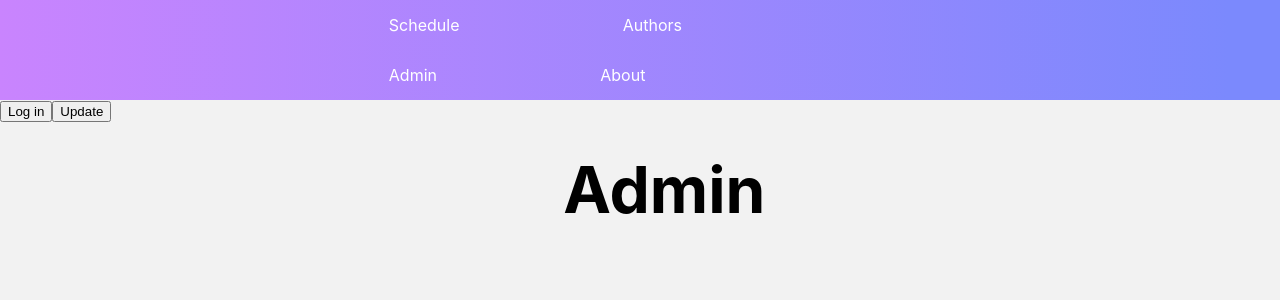
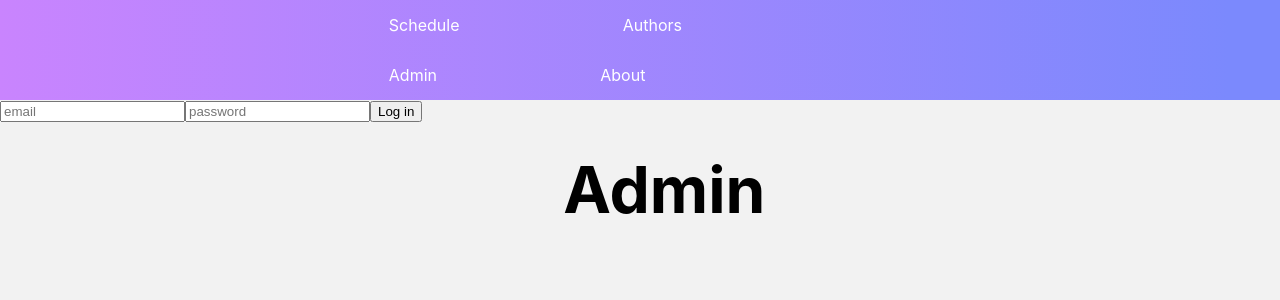
Before and after one commit to TheMGRF/CHI2018, a React (Create React App) app in the folder part2/: page /admin in a window 1280 px wide. Shown: the top 300 px of the page. Built offline with nearby package versions, Linux system fonts and the light colour scheme.

Commit message:
Well it was working then I added this crap and it broke

```diff
--- /dev/null
+++ b/part2/src/authentication/Login.js
@@ -0,0 +1,24 @@
+import React from 'react';
+
+export default class Login extends React.Component {
+
+    render() {
+        return (
+            <div>
+                <input
+                    type='text'
+                    placeholder='email'
+                    value={this.props.email}
+                    onChange={this.props.handleEmail}
+                />
+                <input
+                    type='password'
+                    placeholder='password'
+                    value={this.props.password}
+                    onChange={this.props.handlePassword}
+                />
+                <button onClick={this.props.handleLoginClick}>Log in</button>
+            </div>
+        );
+    }
+}
--- /dev/null
+++ b/part2/src/authentication/Update.js
@@ -0,0 +1,10 @@
+import React from 'react';
+
+export default class Update extends React.Component {
+
+    render() {
+        return <div>
+            <button onClick={this.props.handleUpdateClick}>Update</button>
+        </div>
+    }
+}
--- a/part2/src/pages/Admin.js
+++ b/part2/src/pages/Admin.js
@@ -1,18 +1,26 @@
 import React from 'react';
+import Login from "../authentication/Login";
+import Update from "../authentication/Update";
 
 export default class Admin extends React.Component {
 
-    state = {"email": "john@example.com", "password": "johnpassword"}
+    constructor(props) {
+        super(props);
+        this.state = {"authenticated": false, "email": "", "password": ""}
 
-    postData = (url, myJSON) => {
+        this.handleEmail = this.handleEmail.bind(this);
+        this.handlePassword = this.handlePassword.bind(this);
+    }
+
+    postData = (url, json, callback) => {
         fetch(url, {
             method: 'POST',
             headers: new Headers(),
-            body: JSON.stringify(myJSON)
+            body: JSON.stringify(json)
         })
             .then((response) => response.json())
             .then((data) => {
-                console.log(data)
+                callback(data)
             })
             .catch((err) => {
                     console.log("something went wrong ", err)
@@ -23,28 +31,77 @@ export default class Admin extends React.Component {
     handleLoginClick = () => {
         const url = "http://localhost/part1/api/login"
         let json = {"email": this.state.email, "password": this.state.password};
-        this.postData(url, json);
+        this.postData(url, json, this.loginCallback);
     }
 
     handleUpdateClick = () => {
         const url = "http://localhost/part1/api/update"
-        let json = {
-            "token": "eyJ0eXAiOiJKV1QiLCJhbGciOiJIUzI1NiJ9.eyJlbWFpbCI6ImpvaG5AZXhhbXBsZS5jb20iLCJ1c2VybmFtZSI6IkpvaG4iLCJpYXQiOjE2MDk3MTk2ODgsImV4cCI6MTYwOTcyMzI4OH0.SShCLwpEqNOvjEZp-H8oFOegjNkcnnv5JFgTMN9DRGA",
-            "title": "Gender",
-            "sessionId": 2375
-        };
 
-        this.postData(url, json);
+        if (localStorage.getItem("token")) {
+            let token = localStorage.getItem("token");
+            let json = {
+                "token": token,
+                "title": "Gender",
+                "sessionId": 2375
+            };
+            this.postData(url, json, this.updateCallback);
+        } else {
+            this.setState({"authenticated": false})
+        }
+    }
+
+    handleLogoutClick = () => {
+        this.setState({"authenticated": false})
+        localStorage.removeItem('token');
+    }
+
+    loginCallback = (data) => {
+        console.log(data)
+        if (data.status === 200) {
+            const {token} = data;
+            this.setState({"authenticated": true, "token": token});
+            localStorage.setItem("token", token)
+        }
+    }
+
+    updateCallback = (data) => {
+        console.log(data)
+        if (data.status !== 200) {
+            this.handleLogoutClick();
+        }
+    }
+
+    handlePassword = (e) => {
+        this.setState({password: e.target.value})
+    }
+
+    handleEmail = (e) => {
+        this.setState({email: e.target.value})
     }
 
     render() {
+        let page = <Login handleLoginClick={this.handleLoginClick} email={this.state.email}
+                          password={this.props.password} handleEmail={this.handleEmail}
+                          handlePassword={this.handlePassword}/>
+        if (this.state.authenticated) {
+            page = <div>
+                <Update handleUpdateClick={this.handleUpdateClick}/>
+                <button onClick={this.handleLogoutClick}>Log Out</button>
+            </div>
+        }
+
         return (
             <div>
                 <h1>Admin</h1>
-                <button onClick={this.handleLoginClick} disabled={false}>Log in</button>
-                <button onClick={this.handleUpdateClick} disabled={false}>Update</button>
+                {page}
             </div>
         );
     }
 
+    componentDidMount() {
+        if (localStorage.getItem('token')) {
+            this.setState({"authenticated": true});
+        }
+    }
+
 }
```
Also changed, not shown: 2 other files (tests, documents, lock files or other folders).
